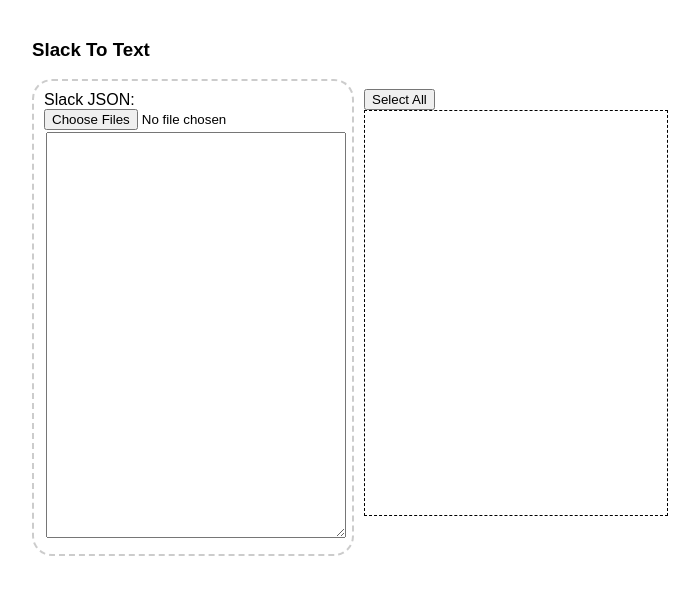
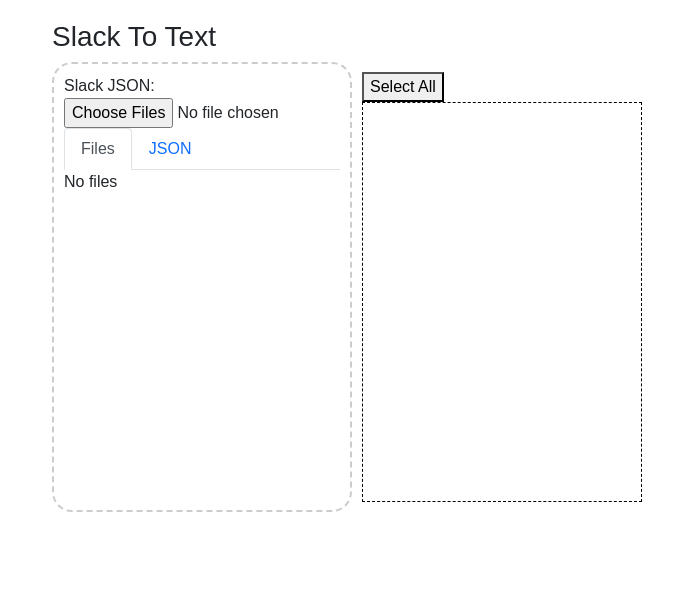
Before and after one commit to AdrianToman1/my-first-static-web-app, a plain HTML site: page index.html in a window 1280 px wide. Shown: the whole page, without its empty margins (288-987 px from the left). Drawn offline with nearby package versions, Linux system fonts and the light colour scheme.

Commit message:
File list

```diff
--- a/index.html
+++ b/index.html
@@ -5,6 +5,12 @@
     <meta name="viewport" content="width=device-width, initial-scale=1.0" />
     <link rel="stylesheet" href="styles.css" />
     <title>Vanilla JavaScript App</title>
+    <link
+      href="https://cdn.jsdelivr.net/npm/bootstrap@5.0.2/dist/css/bootstrap.min.css"
+      rel="stylesheet"
+      integrity="sha384-EVSTQN3/azprG1Anm3QDgpJLIm9Nao0Yz1ztcQTwFspd3yD65VohhpuuCOmLASjC"
+      crossorigin="anonymous"
+    />
 
     <script>
       let jsonFiles = [];
@@ -32,8 +38,17 @@
       function handleFiles(files) {
         jsonFiles = [...jsonFiles, ...files];
 
+        let fileList = document.getElementById("file-list");
+
+        if (jsonFiles.length === 0) {
+          fileList.innerHTML = "No Files";
+        } else {
+          fileList.innerHTML = "";
+        }
+
         var promises = [];
         for (var i = 0; i < jsonFiles.length; i++) {
+          fileList.innerHTML += jsonFiles[i].name + "<br />";
           promises.push(readFileAndAddToMap(jsonFiles[i]));
         }
 
@@ -134,12 +149,59 @@
             multiple
             onchange="handleFiles(this.files)"
           />
+          <ul class="nav nav-tabs" id="myTab" role="tablist">
+            <li class="nav-item" role="presentation">
+              <button
+                class="nav-link active"
+                id="home-tab"
+                data-bs-toggle="tab"
+                data-bs-target="#file-list"
+                type="button"
+                role="tab"
+                aria-controls="file-list"
+                aria-selected="true"
+              >
+                Files
+              </button>
+            </li>
+            <li class="nav-item" role="presentation">
+              <button
+                class="nav-link"
+                id="profile-tab"
+                data-bs-toggle="tab"
+                data-bs-target="#profile"
+                type="button"
+                role="tab"
+                aria-controls="profile"
+                aria-selected="false"
+              >
+                JSON
+              </button>
+            </li>
+          </ul>
+          <div class="tab-content" id="myTabContent">
+            <div
+              class="tab-pane fade show active"
+              id="file-list"
+              role="tabpanel"
+              aria-labelledby="home-tab"
+            >
+            No files
+            </div>
+            <div
+              class="tab-pane fade"
+              id="profile"
+              role="tabpanel"
+              aria-labelledby="profile-tab"
+            >
               <div style="padding: 2px">
                 <textarea
                   id="input"
                   style="width: 100%; min-height: 400px"
                   oninput="slackJsonToText();"
                 ></textarea>
+              </div>
+            </div>
           </div>
         </div>
         <div style="width: 50%; padding: 10px">
@@ -157,6 +219,11 @@
       </div>
     </main>
   </body>
+  <script
+    src="https://cdn.jsdelivr.net/npm/bootstrap@5.0.2/dist/js/bootstrap.bundle.min.js"
+    integrity="sha384-MrcW6ZMFYlzcLA8Nl+NtUVF0sA7MsXsP1UyJoMp4YLEuNSfAP+JcXn/tWtIaxVXM"
+    crossorigin="anonymous"
+  ></script>
   <script>
     let dropArea = document.getElementById("drop-area");
 
```
Lines whose indentation alone changed are shown as unchanged.
